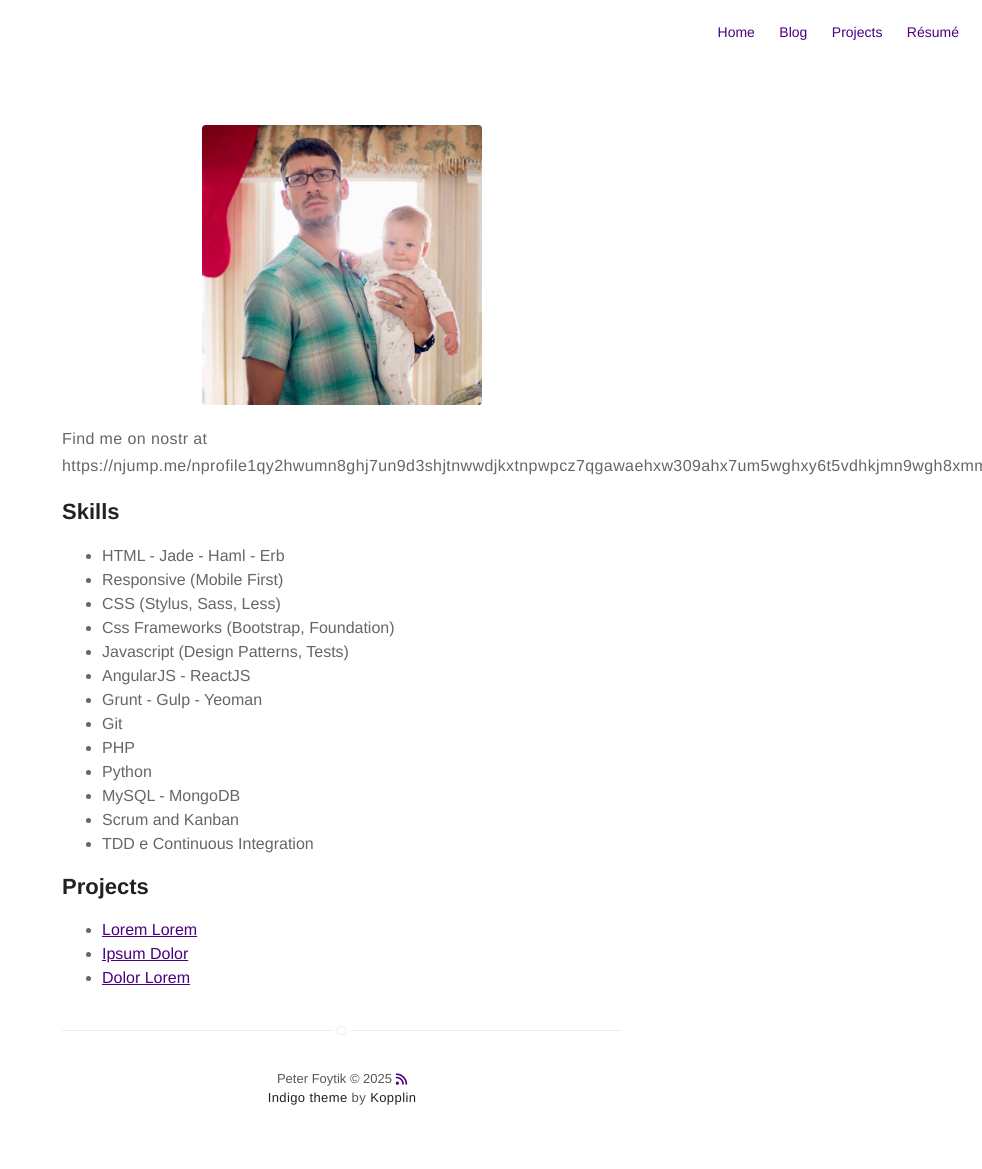
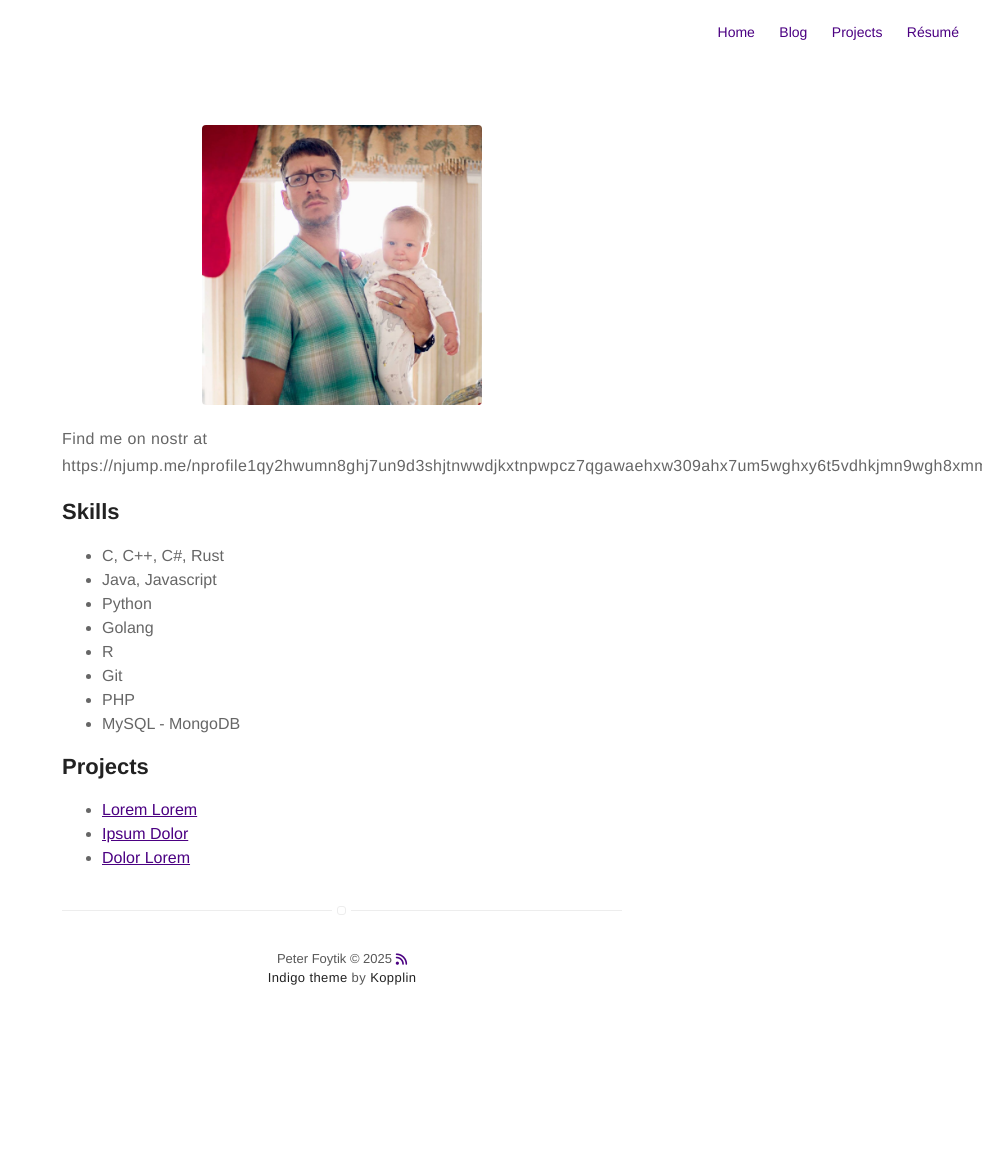
Before and after one commit to pfoytik/pfoytik.github.io, a Jekyll site: the page built from about.md, in a window 1280 px wide. Shown: the whole page, without its empty margins (298-1280 px from the left). Built offline with Jekyll 4.4.1, drawn with Linux system fonts in a browser that asks for light colours; nearby versions of some CDN libraries; after the commit the page ends 1049 px from its top, so only the background shows below that.

Commit message:
Update about.md

```diff
--- a/about.md
+++ b/about.md
@@ -10,19 +10,14 @@ https://njump.me/nprofile1qy2hwumn8ghj7un9d3shjtnwwdjkxtnpwpcz7qgawaehxw309ahx7u
 <h2>Skills</h2>
 
 <ul class="skill-list">
-	<li>HTML - Jade - Haml - Erb</li>
-	<li>Responsive (Mobile First)</li>
-	<li>CSS (Stylus, Sass, Less)</li>
-	<li>Css Frameworks (Bootstrap, Foundation)</li>
-	<li>Javascript (Design Patterns, Tests)</li>
-	<li>AngularJS - ReactJS</li>
-	<li>Grunt - Gulp - Yeoman</li>
+	<li>C, C++, C#, Rust</li>
+	<li>Java, Javascript</li>
+	<li>Python</li>
+	<li>Golang</li>
+	<li>R</li>
 	<li>Git</li>
 	<li>PHP</li>
-	<li>Python</li>
 	<li>MySQL - MongoDB</li>
-	<li>Scrum and Kanban</li>
-	<li>TDD e Continuous Integration</li>
 </ul>
 
 <h2>Projects</h2>
```
